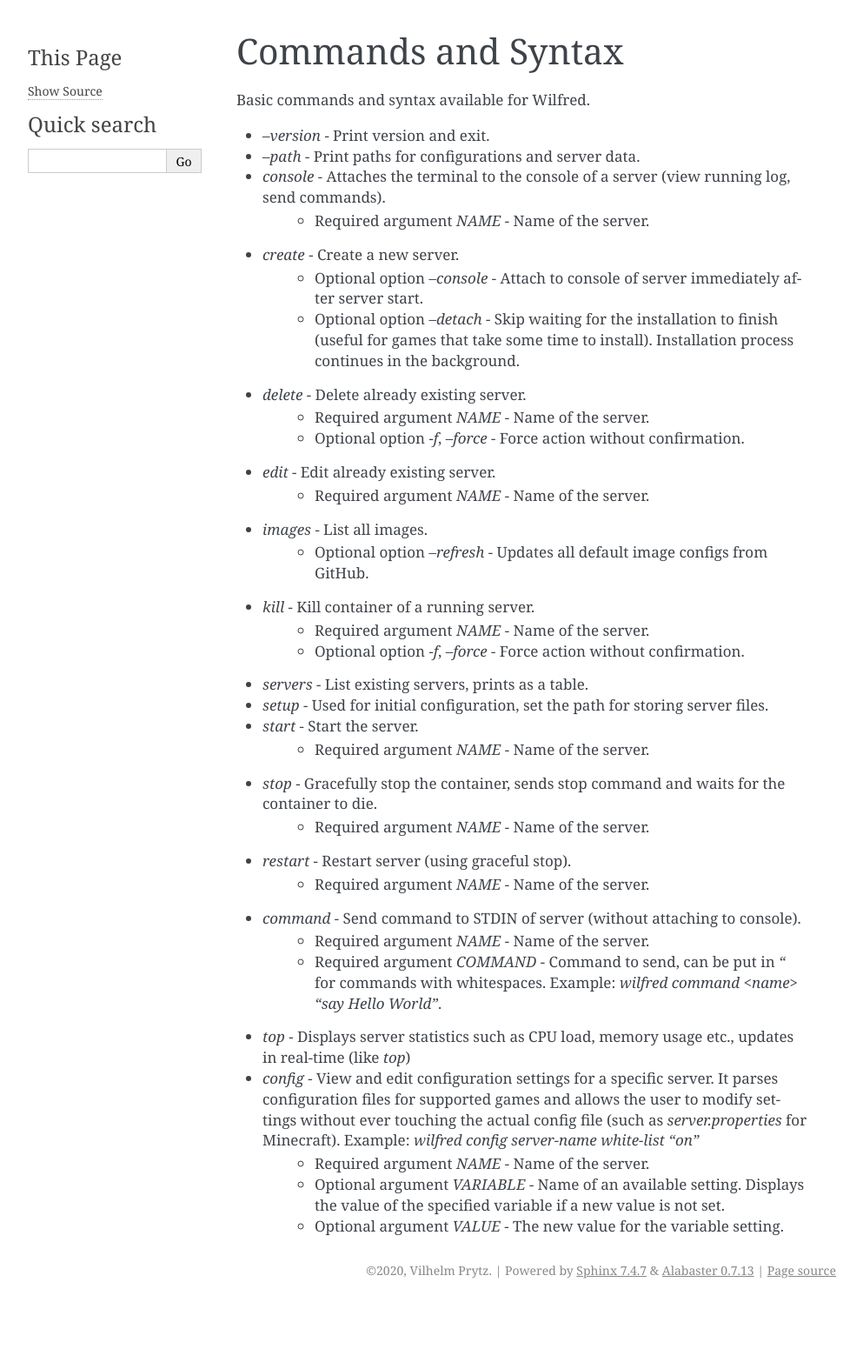
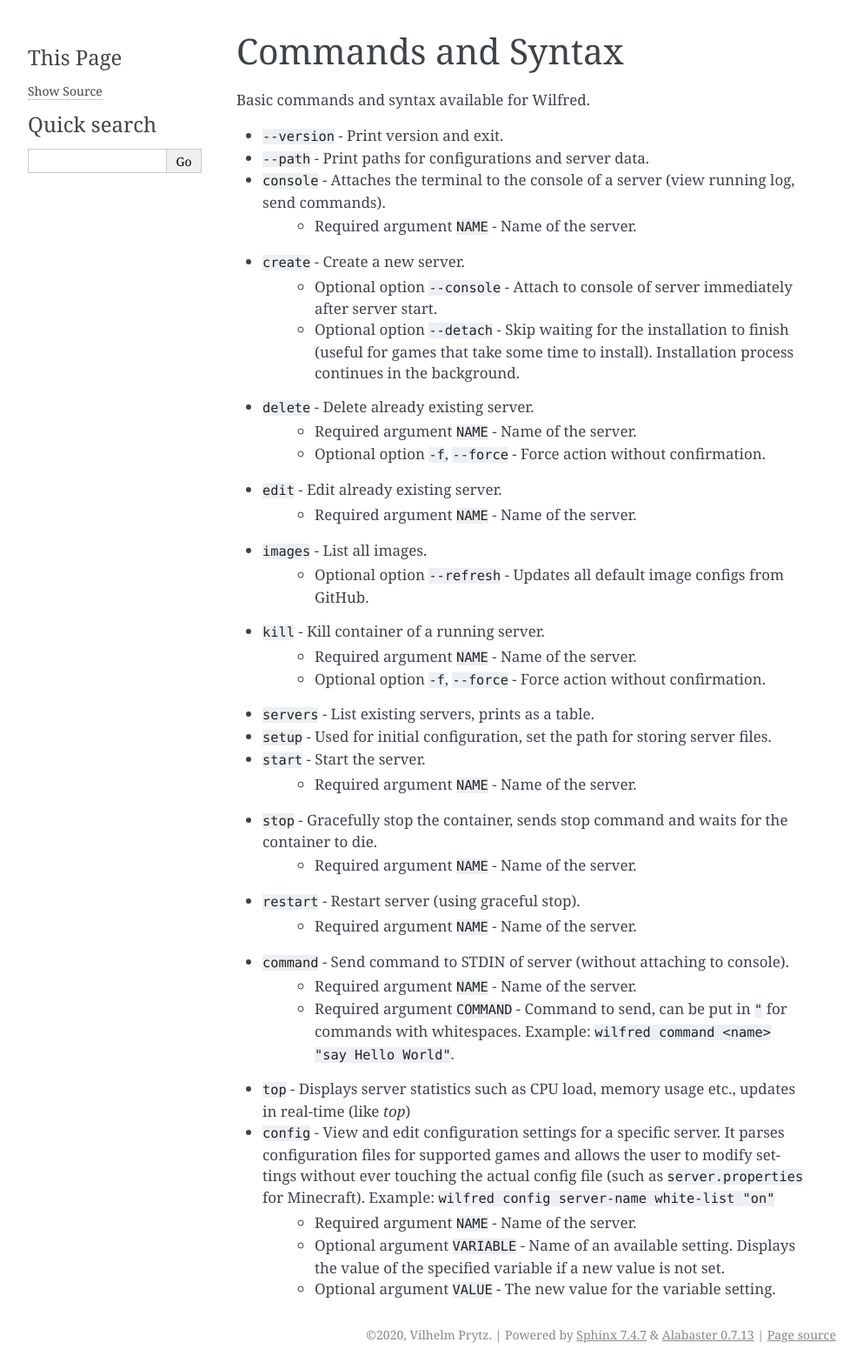
Before and after one commit to wilfred-dev/wilfred, a Sphinx documentation site: the page built from docs/source/commands.rst, in a window 1280 px wide. Shown: the whole page at 87% size, without its empty margins (148-1141 px from the left). Built offline with Sphinx 7.4.7, drawn with Linux system fonts in a browser that asks for light colours; before the commit the page ends 1500 px from its top, so only the background shows below that.

```diff
--- a/docs/source/commands.rst
+++ b/docs/source/commands.rst
@@ -3,36 +3,36 @@ Commands and Syntax
 
 Basic commands and syntax available for Wilfred.
 
-- `--version` - Print version and exit.
-- `--path` - Print paths for configurations and server data.
-- `console` - Attaches the terminal to the console of a server (view running log, send commands).
-    - Required argument `NAME` - Name of the server.
-- `create` - Create a new server.
-    - Optional option `--console` - Attach to console of server immediately after server start.
-    - Optional option `--detach` - Skip waiting for the installation to finish (useful for games that take some time to install). Installation process continues in the background.
-- `delete` - Delete already existing server.
-    - Required argument `NAME` - Name of the server.
-    - Optional option `-f`, `--force` - Force action without confirmation.
-- `edit` - Edit already existing server.
-    - Required argument `NAME` - Name of the server.
-- `images` - List all images.
-    - Optional option `--refresh` - Updates all default image configs from GitHub.
-- `kill` - Kill container of a running server.
-    - Required argument `NAME` - Name of the server.
-    - Optional option `-f`, `--force` - Force action without confirmation.
-- `servers` - List existing servers, prints as a table.
-- `setup` - Used for initial configuration, set the path for storing server files.
-- `start` - Start the server.
-    - Required argument `NAME` - Name of the server.
-- `stop` - Gracefully stop the container, sends stop command and waits for the container to die.
-    - Required argument `NAME` - Name of the server.
-- `restart` - Restart server (using graceful stop).
-    - Required argument `NAME` - Name of the server.
-- `command` - Send command to STDIN of server (without attaching to console).
-    - Required argument `NAME` - Name of the server.
-    - Required argument `COMMAND` - Command to send, can be put in `"` for commands with whitespaces. Example: `wilfred command <name> "say Hello World"`.
-- `top` - Displays server statistics such as CPU load, memory usage etc., updates in real-time (like `top`)
-- `config` - View and edit configuration settings for a specific server. It parses configuration files for supported games and allows the user to modify settings without ever touching the actual config file (such as `server.properties` for Minecraft). Example: `wilfred config server-name white-list "on"`
-    - Required argument `NAME` - Name of the server.
-    - Optional argument `VARIABLE` - Name of an available setting. Displays the value of the specified variable if a new value is not set.
-    - Optional argument `VALUE` - The new value for the variable setting.
+- ``--version`` - Print version and exit.
+- ``--path`` - Print paths for configurations and server data.
+- ``console`` - Attaches the terminal to the console of a server (view running log, send commands).
+    - Required argument ``NAME`` - Name of the server.
+- ``create`` - Create a new server.
+    - Optional option ``--console`` - Attach to console of server immediately after server start.
+    - Optional option ``--detach`` - Skip waiting for the installation to finish (useful for games that take some time to install). Installation process continues in the background.
+- ``delete`` - Delete already existing server.
+    - Required argument ``NAME`` - Name of the server.
+    - Optional option ``-f``, ``--force`` - Force action without confirmation.
+- ``edit`` - Edit already existing server.
+    - Required argument ``NAME`` - Name of the server.
+- ``images`` - List all images.
+    - Optional option ``--refresh`` - Updates all default image configs from GitHub.
+- ``kill`` - Kill container of a running server.
+    - Required argument ``NAME`` - Name of the server.
+    - Optional option ``-f``, ``--force`` - Force action without confirmation.
+- ``servers`` - List existing servers, prints as a table.
+- ``setup`` - Used for initial configuration, set the path for storing server files.
+- ``start`` - Start the server.
+    - Required argument ``NAME`` - Name of the server.
+- ``stop`` - Gracefully stop the container, sends stop command and waits for the container to die.
+    - Required argument ``NAME`` - Name of the server.
+- ``restart`` - Restart server (using graceful stop).
+    - Required argument ``NAME`` - Name of the server.
+- ``command`` - Send command to STDIN of server (without attaching to console).
+    - Required argument ``NAME`` - Name of the server.
+    - Required argument ``COMMAND`` - Command to send, can be put in ``"`` for commands with whitespaces. Example: ``wilfred command <name> "say Hello World"``.
+- ``top`` - Displays server statistics such as CPU load, memory usage etc., updates in real-time (like `top`)
+- ``config`` - View and edit configuration settings for a specific server. It parses configuration files for supported games and allows the user to modify settings without ever touching the actual config file (such as ``server.properties`` for Minecraft). Example: ``wilfred config server-name white-list "on"``
+    - Required argument ``NAME`` - Name of the server.
+    - Optional argument ``VARIABLE`` - Name of an available setting. Displays the value of the specified variable if a new value is not set.
+    - Optional argument ``VALUE`` - The new value for the variable setting.
--- a/docs/source/conf.py
+++ b/docs/source/conf.py
@@ -10,9 +10,10 @@
 # add these directories to sys.path here. If the directory is relative to the
 # documentation root, use os.path.abspath to make it absolute, like shown here.
 #
-# import os
-# import sys
-# sys.path.insert(0, os.path.abspath('.'))
+import os
+import sys
+
+sys.path.insert(0, os.path.abspath("../.."))
 
 
 # -- Project information -----------------------------------------------------
@@ -31,7 +32,9 @@ release = "v0.6.0"
 # Add any Sphinx extension module names here, as strings. They can be
 # extensions coming with Sphinx (named 'sphinx.ext.*') or your custom
 # ones.
-extensions = []
+extensions = [
+    "sphinx.ext.autodoc",
+]
 
 # Add any paths that contain templates here, relative to this directory.
 templates_path = ["_templates"]
```
Also changed, not shown: docs/source/api.rst (added, +32 -0 lines), docs/source/index.rst (+10 -9 lines), 1 other file.
